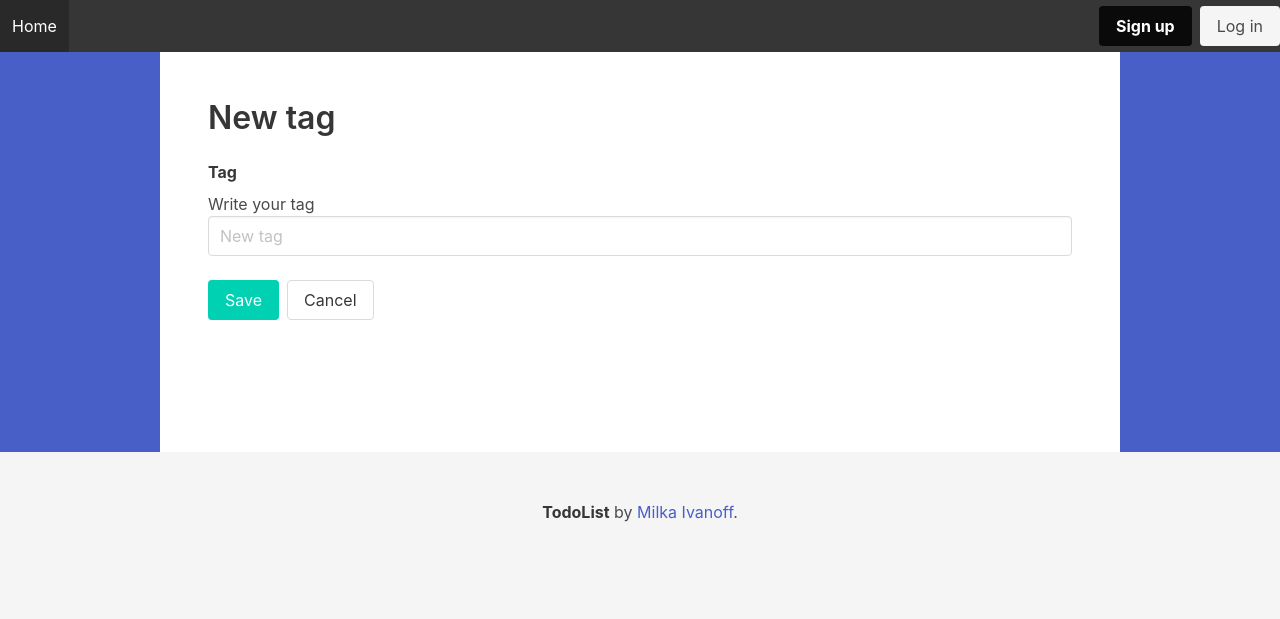
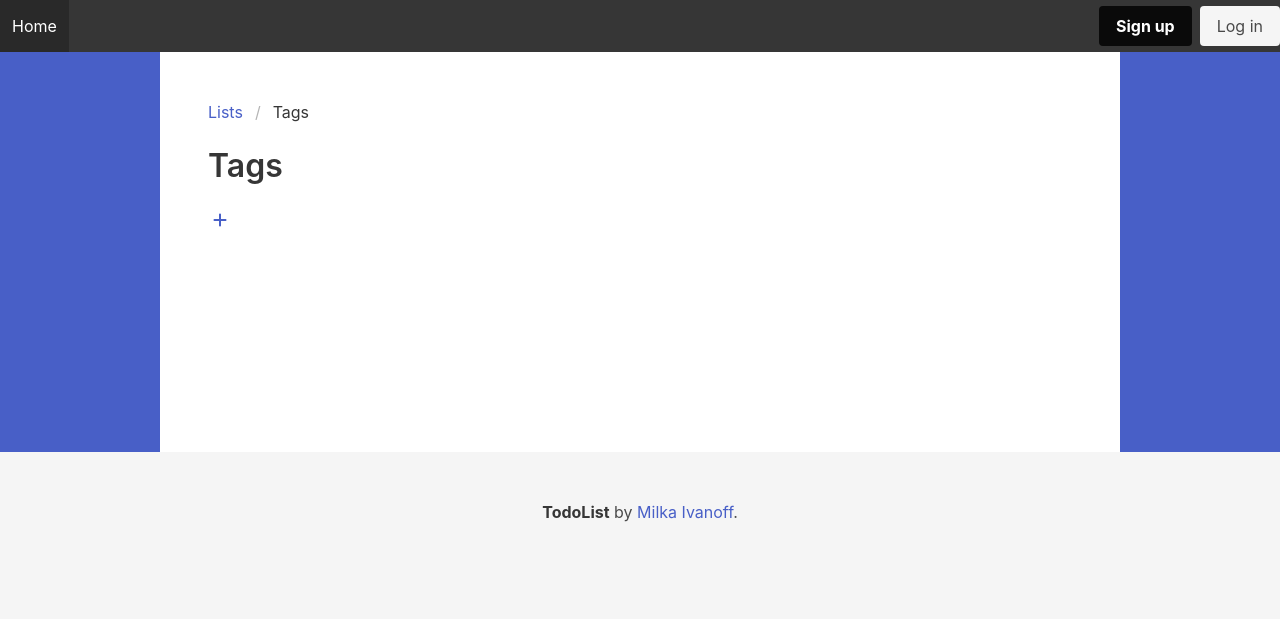
Before and after one commit to m1lk4/todolist_app, a Flask app: page /tags/ in a window 1280 px wide. Shown: the top 619 px of the page. Run offline with Flask 3, Linux system fonts and the light colour scheme; some libraries are stand-ins or nearby versions.

Commit message:
Agrego tags index

```diff
--- a/src/core/board/__init__.py
+++ b/src/core/board/__init__.py
@@ -65,9 +65,7 @@
         list_fullname.append(fullname)
         if fullname == user_fullname:
             userid = row.id
-            print(userid)
             return userid
-    print(list_fullname)
 
     return list_fullname
 
--- a/src/routes/tag.py
+++ b/src/routes/tag.py
@@ -10,14 +10,21 @@
 
 
 @tag_blueprint.get("/")
+def index():
+    tags = board.list_tags()
+
+    return render_template("tags/index.html", tags=tags)
+
+
+@tag_blueprint.get("/new")
 def new():
 
     return render_template("tags/new.html")
 
 
-@tag_blueprint.post("/")
+@tag_blueprint.post("/new")
 def create():
     tag_name = request.form.get("name")
     board.create_tag(tag_name)
 
-    return redirect(url_for("list.index"))
+    return redirect(url_for("tag.index"))
--- a/src/templates/lists/edit.html
+++ b/src/templates/lists/edit.html
@@ -13,7 +13,6 @@
     <div class="block">
       <div class="field">
         <label class="label" for="name">Name</label>
-        <p>Edit list name</p>
         <div class="control">
           <input class="input" type="text" id="name" name="name" placeholder="Nombre" value="{{ list.name }}">
         </div>
--- /dev/null
+++ b/src/templates/tags/index.html
@@ -0,0 +1,27 @@
+{% extends "layout.html" %}
+
+{% block body %}
+<section class="section">
+  <nav class="breadcrumb" aria-label="breadcrumbs">
+    <ul>
+      <li><a href="{{ url_for('list.index') }}">Lists</a></li>
+      <li class="is-active"><a href="#" aria-current="page">Tags</a></li>
+    </ul>
+  </nav>
+  <div class="level">
+    <div class="level-left">
+        <p class="title">
+          Tags
+        </p>
+    </div>
+  </div>
+  {% for tag in tags %}
+  <span class="tag is-success">{{tag}}</span>
+  {% endfor %}
+  <a href="{{ url_for('tag.new') }}">
+    <span class="icon">
+      <i class="fa-solid fa-plus"></i>
+    </span>
+  </a>
+</section>
+{% endblock %}
--- a/src/templates/tags/new.html
+++ b/src/templates/tags/new.html
@@ -18,10 +18,10 @@
 
     <div class="block">
       <div class="buttons">
-        <button class="button is-primary" type="submit" href="">
+        <button class="button is-primary" type="submit" href="{{ url_for('tag.index') }}">
           <span>Save</span>
         </button>
-        <a class="button" href="">
+        <a class="button" href="{{ url_for('tag.index') }}">
           <span>Cancel</span>
         </a>
       </div>
```
Also changed, not shown: src/templates/lists/show.html (+8 -0 lines).
